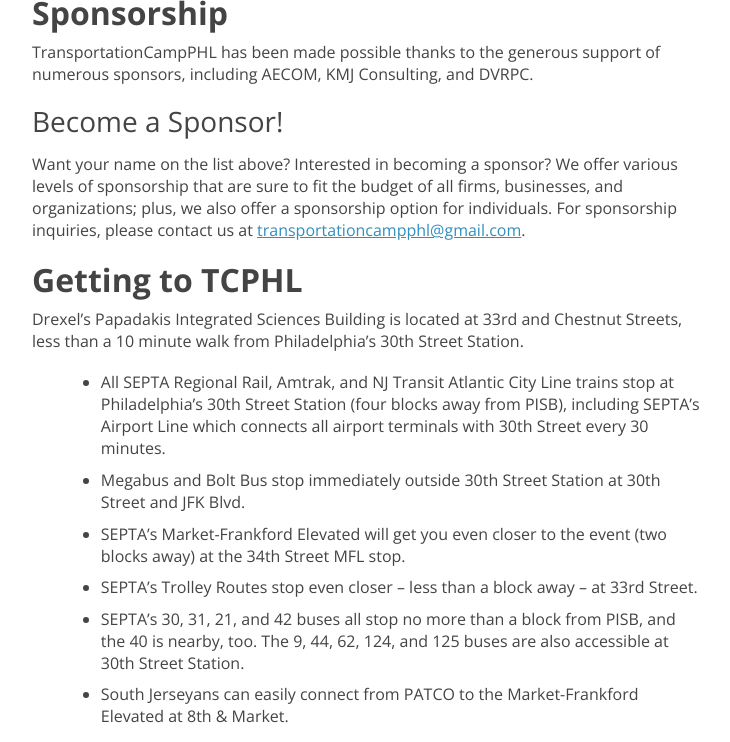
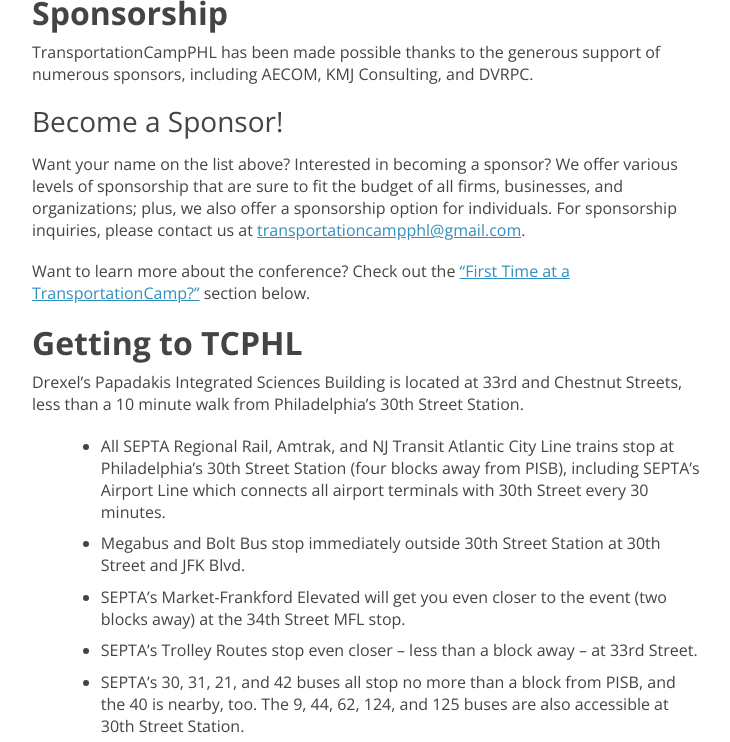
Before and after one commit to transpocamp/transportationcamp.org, a Jekyll site: the page built from events/phl2019/index.markdown, in a window 1280 px wide and 900 px high, scrolled down 1722 px, cut to the strip 0-742 px from the top of the window. Shown: the whole strip, without its empty margins (272-1002 px from the left). Built offline with Jekyll 4.4.1, drawn with Linux system fonts in a browser that asks for light colours; nearby versions of some CDN libraries; comment, search, counter and statistics services are not loaded; some of the changed text lies outside the part shown.

Commit message:
TCPHL added 2018 info

```diff
--- a/events/phl2019/index.markdown
+++ b/events/phl2019/index.markdown
@@ -43,6 +43,8 @@
 #### Become a Sponsor!
 
 Want your name on the list above? Interested in becoming a sponsor? We offer various levels of sponsorship that are sure to fit the budget of all firms, businesses, and organizations; plus, we also offer a sponsorship option for individuals. For sponsorship inquiries, please contact us at [transportationcampphl@gmail.com](mailto:transportationcampphl@gmail.com).
+
+Want to learn more about the conference? Check out the ["First Time at a TransportationCamp?"](#firsttime) section below.
 
 
 ## Getting to TCPHL
@@ -103,13 +105,15 @@
 <!--End mc_embed_signup-->
 
 
-## First Time at a TransportationCamp?
+## <a name="firsttime"></a> First Time at a TransportationCamp?
 
 - **How To TransportationCamp**: The folks at MobilityLab have taken the time to put together a [TransportationCamp 101 guide](http://transportationcamp.org/2011/02/how-transportationcamp-works-the-essential-guide/) that explains all aspects of the event.
 - **Participation Encouraged**: Sessions are formed as the day goes on, so be sure to come with topics for discussion. If you have an idea, feel free to share and add your thoughts.
 - **Rule of Two Feet:** Never hesitate to leave a session if you suddenly find it's not for you, or if there's another session that you want to check out, too!
 - **Dress Code**: TransportationCamp is a very casual event. Although you might be inclined to dress up for a conference, your best attire is your coolest transportation tee shirt!
 
+Want a better sense of the vibe? Check out last year's [photo gallery](https://flic.kr/s/aHsmhQCQbL) and [session schedule](https://docs.google.com/spreadsheets/d/e/2PACX-1vSmc891MrEUuYGkoGbz-4xh_KUo5YVFy4M_eoyKvjtv0GVM2dgBzDDEioXKhmHD_PGFz1jvsELOD9E8/pubhtml?gid=0&single=true).
+
 
 ## Organizing Committee
 
```
